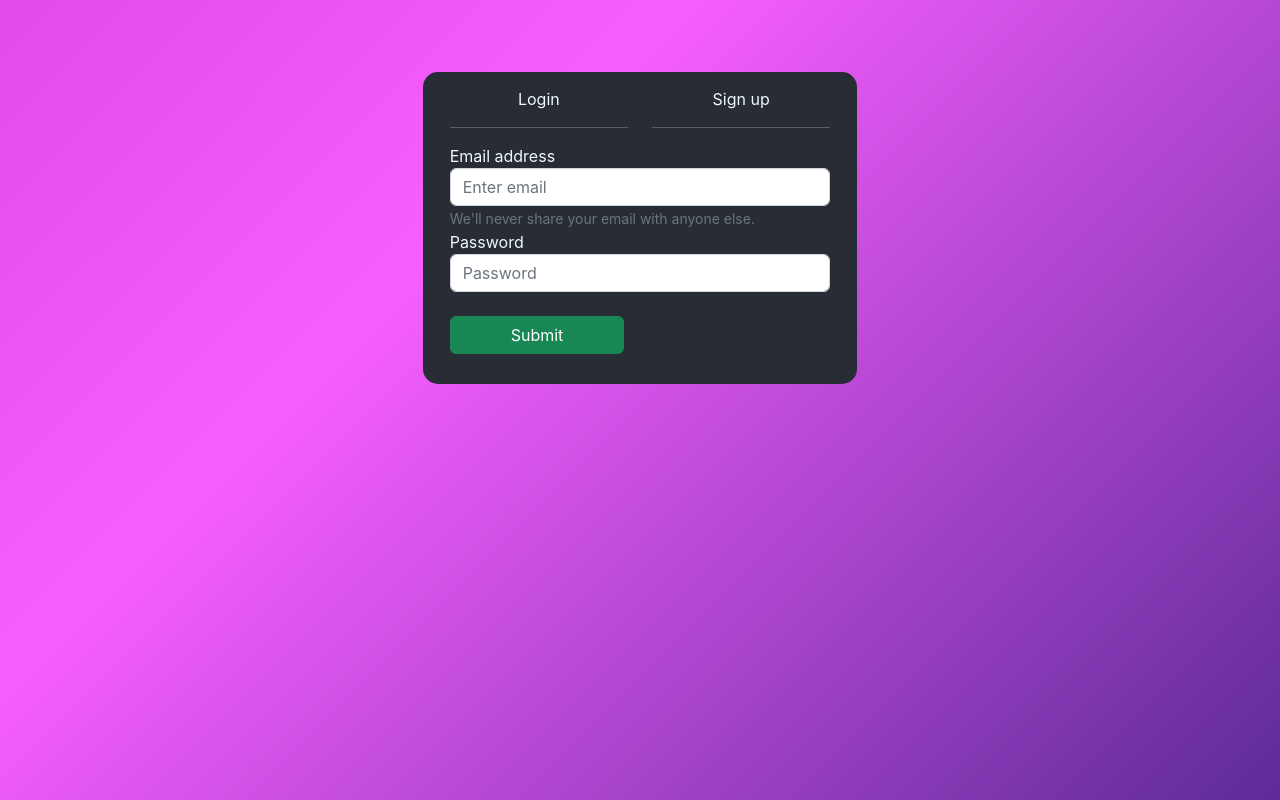
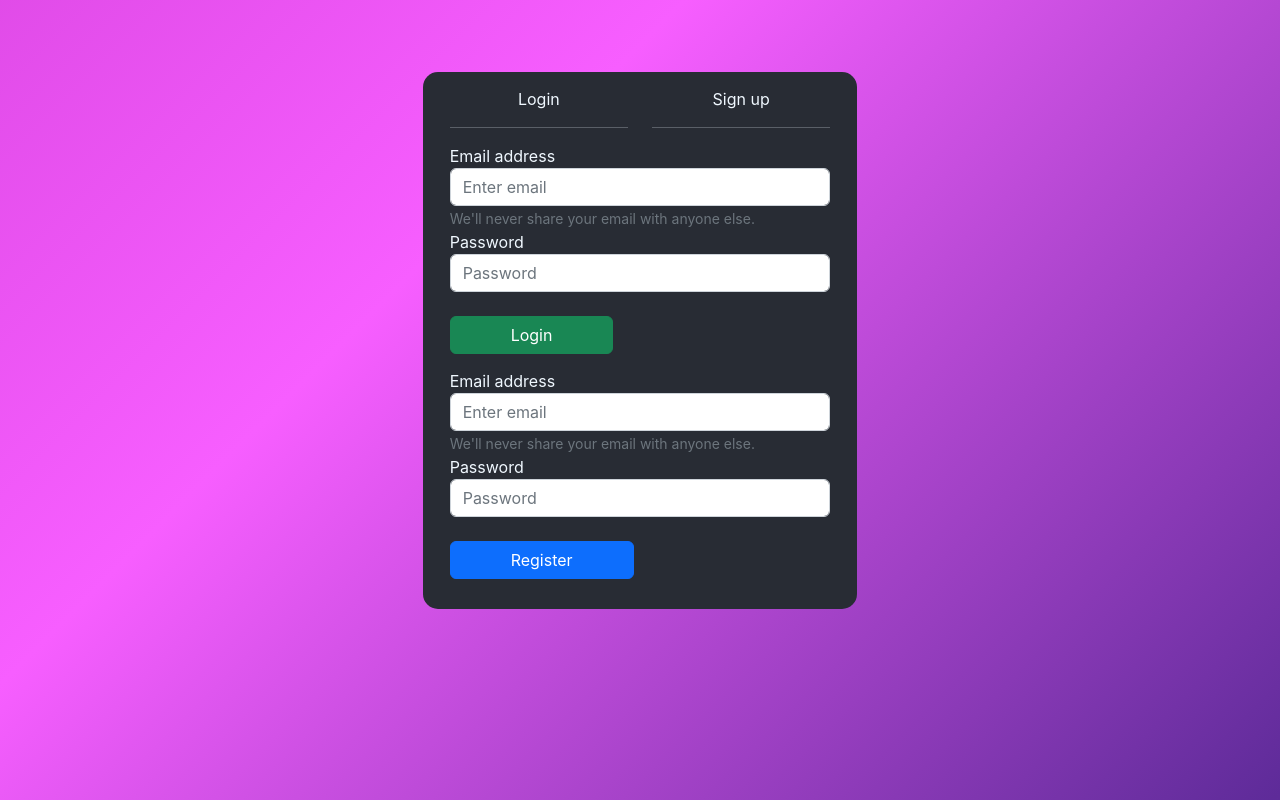
Before and after one commit to TUNI-Projects/Encrypted-Signal, a React (Create React App) app: page / in a window 1280 px wide. Built offline with nearby package versions, Linux system fonts and the light colour scheme.

Commit message:
api support added, components added

```diff
--- a/src/App.js
+++ b/src/App.js
@@ -1,6 +1,12 @@
 import './css/App.css';
+import React from 'react';
+import Login from './component/login';
+import Register from './component/register';
 
-function App() {
+class App  extends React.Component{
+
+
+  render() {
     return (
       <div className="App">
 
@@ -23,19 +29,8 @@ function App() {
                 <hr></hr>
               </div>
 
-            <form align="left">
-              <div className="form-group">
-                <label for="exampleInputEmail1">Email address</label>
-                <input type="email" className="form-control" id="exampleInputEmail1" aria-describedby="emailHelp" placeholder="Enter email"/>
-                <small id="emailHelp" className="form-text text-muted">We'll never share your email with anyone else.</small>
-              </div>
-              <div className="form-group">
-                <label for="exampleInputPassword1">Password</label>
-                <input type="password" className="form-control" id="exampleInputPassword1" placeholder="Password"/>
-              </div>
-              <br></br>
-              <button type="submit" className="btn btn-success btn_submit">Submit</button>
-            </form>
+              <Login/>
+              <Register />
 
             </div>
         </div>
@@ -44,5 +39,6 @@ function App() {
       </div>
     );
   }
+}
 
 export default App;
--- /dev/null
+++ b/src/component/login.js
@@ -0,0 +1,69 @@
+import React from 'react';
+class Login extends React.Component {
+
+    constructor(props) {
+        super(props);
+        this.state = {
+            username: null,
+        };
+    }
+
+
+      handleLogin(e) {
+        e.preventDefault();
+        let email_address = e.target.email_address.value;
+        let password = e.target.password.value;
+
+        const requestOptions = {
+          method: 'POST',
+          headers: { 'Content-Type': 'application/json' },
+          body: JSON.stringify({ email: email_address, password: password })
+        };
+
+        fetch("http://localhost:8000/user/login/", requestOptions)
+        .then(res => res.json())
+        .then(
+            (result) => {
+                let status = result['status'];
+                let message = result["message"];
+                if (status == 202) {
+                    //accepted
+                    let username = result["username"];
+                    this.setState({
+                      username: username,
+                    })
+                } else {
+                  // show error message here!
+                }
+            },
+            // Note: it's important to handle errors here
+            // instead of a catch() block so that we don't swallow
+            // exceptions from actual bugs in components.
+            (error) => {
+                console.log(error);
+            }
+        )
+      }
+
+      render() {
+        return(
+            <form align="left" onSubmit={this.handleLogin.bind(this)}>
+                <div className="form-group">
+                  <label for="exampleInputEmail1">Email address</label>
+                  <input type="email" name="email_address"
+                        className="form-control" id="exampleInputEmail1"
+                        aria-describedby="emailHelp" placeholder="Enter email"/>
+                  <small id="emailHelp" className="form-text text-muted">We'll never share your email with anyone else.</small>
+                </div>
+                <div className="form-group">
+                  <label for="exampleInputPassword1">Password</label>
+                  <input type="password" name="password" className="form-control" id="exampleInputPassword1" placeholder="Password"/>
+                </div>
+                <br></br>
+                <button type="submit" className="btn btn-success btn_submit">Login</button>
+              </form>
+        )
+      }
+}
+
+export default Login;
--- /dev/null
+++ b/src/component/register.js
@@ -0,0 +1,69 @@
+import React from 'react';
+class Register extends React.Component {
+
+    constructor(props) {
+        super(props);
+        this.state = {
+            username: null,
+        };
+    }
+
+
+      handleLogin(e) {
+        e.preventDefault();
+        let email_address = e.target.email_address.value;
+        let password = e.target.password.value;
+
+        const requestOptions = {
+          method: 'POST',
+          headers: { 'Content-Type': 'application/json' },
+          body: JSON.stringify({ email: email_address, password: password })
+        };
+
+        fetch("http://localhost:8000/user/register/", requestOptions)
+        .then(res => res.json())
+        .then(
+            (result) => {
+                let status = result['status'];
+                let message = result["message"];
+                if (status == 202) {
+                    //accepted
+                    let username = result["username"];
+                    this.setState({
+                      username: username,
+                    })
+                } else {
+                  // show error message here!
+                }
+            },
+            // Note: it's important to handle errors here
+            // instead of a catch() block so that we don't swallow
+            // exceptions from actual bugs in components.
+            (error) => {
+                console.log(error);
+            }
+        )
+      }
+
+      render() {
+        return(
+            <form align="left" onSubmit={this.handleLogin.bind(this)}>
+                <div className="form-group">
+                  <label for="exampleInputEmail1">Email address</label>
+                  <input type="email" name="email_address"
+                        className="form-control" id="exampleInputEmail1"
+                        aria-describedby="emailHelp" placeholder="Enter email"/>
+                  <small id="emailHelp" className="form-text text-muted">We'll never share your email with anyone else.</small>
+                </div>
+                <div className="form-group">
+                  <label for="exampleInputPassword1">Password</label>
+                  <input type="password" name="password" className="form-control" id="exampleInputPassword1" placeholder="Password"/>
+                </div>
+                <br></br>
+                <button type="submit" className="btn btn-primary btn_submit">Register</button>
+              </form>
+        )
+      }
+}
+
+export default Register;
```
Lines whose indentation alone changed are shown as unchanged.
